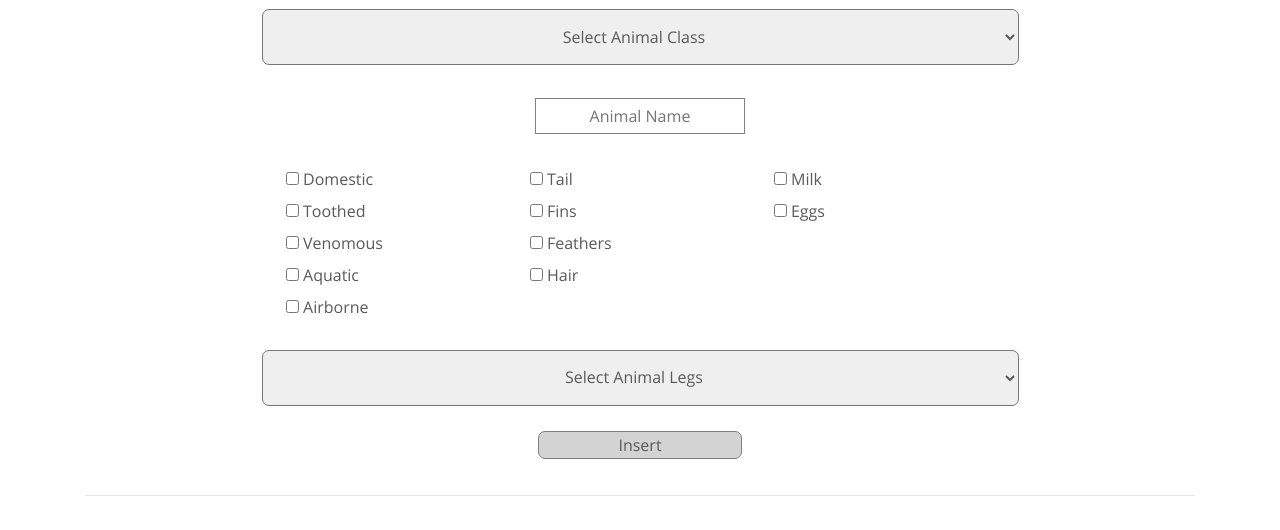
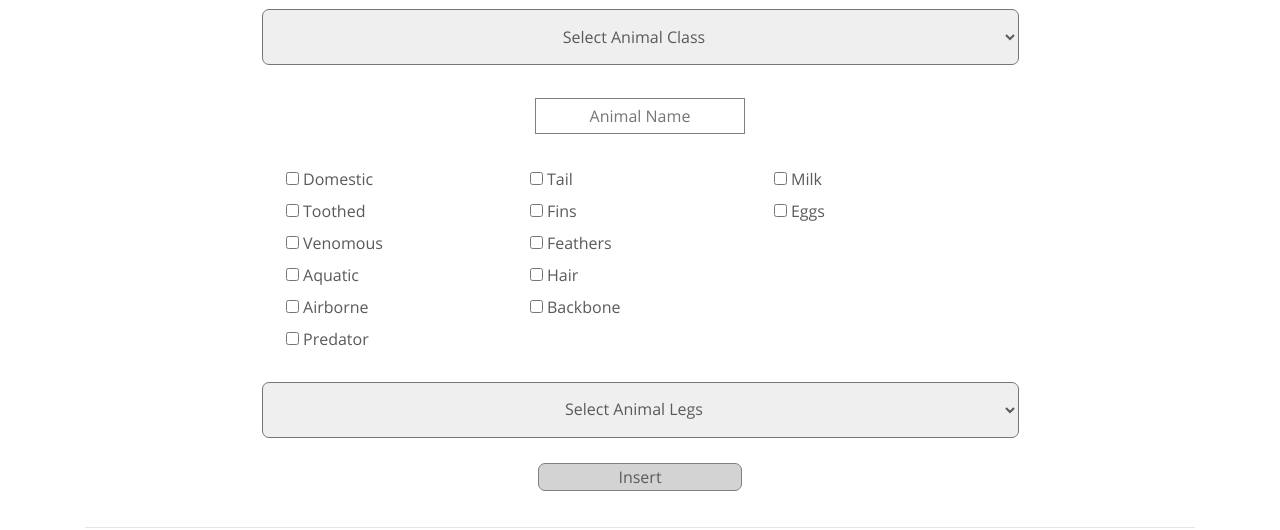
Before and after one commit to xL1fer/WS_2022_2023, a Django app: page /configs in a window 1280 px wide. Shown: the part 271-801 px from the top of the page. Run offline with Django 4.2, Linux system fonts and the light colour scheme; some libraries are stand-ins or nearby versions.

Commit message:
added predator and backbone attributes to remaining pages missing these attributes

```diff
--- a/TP2/wsproject/animalscouter/forms.py
+++ b/TP2/wsproject/animalscouter/forms.py
@@ -74,11 +74,13 @@ class InsertAnimalForm(forms.Form):
     animal_venomous = forms.BooleanField(required=False)
     animal_aquatic = forms.BooleanField(required=False)
     animal_airborne = forms.BooleanField(required=False)
+    animal_predator = forms.BooleanField(required=False)
 
     animal_tail = forms.BooleanField(required=False)
     animal_fins = forms.BooleanField(required=False)
     animal_feathers = forms.BooleanField(required=False)
     animal_hair = forms.BooleanField(required=False)
+    animal_backbone = forms.BooleanField(required=False)
 
     animal_milk = forms.BooleanField(required=False)
     animal_eggs = forms.BooleanField(required=False)
@@ -128,11 +130,13 @@ question_list = [
     ('has_fins', 'Has fins'),
     ('has_feathers', 'Has feathers'),
     ('has_hair', 'Has hair'),
+    ('has_backbone', 'Has backbone'),
     ('is_domestic', 'Is domestic'),
     ('is_venomous', 'Is venomous'),
     ('is_toothed', 'Is toothed'),
     ('is_airborne', 'Is airborne'),
     ('is_aquatic', 'Is aquatic'),
+    ('is_predator', 'Is predator'),
     ]
 
 class AnimalAskForm(forms.Form):
--- a/TP2/wsproject/animalscouter/templates/configs.html
+++ b/TP2/wsproject/animalscouter/templates/configs.html
@@ -34,6 +34,9 @@
             <br>
             {{insert_animal_form.animal_airborne}}
             <label for="html">Airborne</label>
+            <br>
+            {{insert_animal_form.animal_predator}}
+            <label for="html">Predator</label>
         </span>
         <span class="column-3">
             {{insert_animal_form.animal_tail}}
@@ -47,6 +50,9 @@
             <br>
             {{insert_animal_form.animal_hair}}
             <label for="html">Hair</label>
+            <br>
+            {{insert_animal_form.animal_backbone}}
+            <label for="html">Backbone</label>
             <br>
         </span>
         <span class="column-3">
--- a/TP2/wsproject/animalscouter/views.py
+++ b/TP2/wsproject/animalscouter/views.py
@@ -65,6 +65,8 @@ def configs(request):
             update += """id:_name_id pred:is "Aquatic".\n"""
         if 'animal_airborne' in request.POST:
             update += """id:_name_id pred:is "Airborne".\n"""
+        if 'animal_predator' in request.POST:
+            update += """id:_name_id pred:is "Predator".\n"""
         if 'animal_milk' in request.POST:
             update += """id:_name_id pred:nurt nurt:2.\n"""
         if 'animal_eggs' in request.POST:
@@ -77,6 +79,8 @@ def configs(request):
             update += """id:_name_id pred:has "Feathers".\n"""
         if 'animal_hair' in request.POST:
             update += """id:_name_id pred:has "Hair".\n"""
+        if 'animal_backbone' in request.POST:
+            update += """id:_name_id pred:has "Backbone".\n"""
         if 'animal_legs' in request.POST and request.POST['animal_legs'] != '0':
             update += """id:_name_id pred:legs "%s".\n""" % request.POST['animal_legs']
 
@@ -297,6 +301,8 @@ def queries(request):
             key = e['p']['value'].split("/")[-1]
 
             #print(key)
+            if key.find('#') != -1:
+                continue
 
             if key == "class":
                 class_query = """
```
